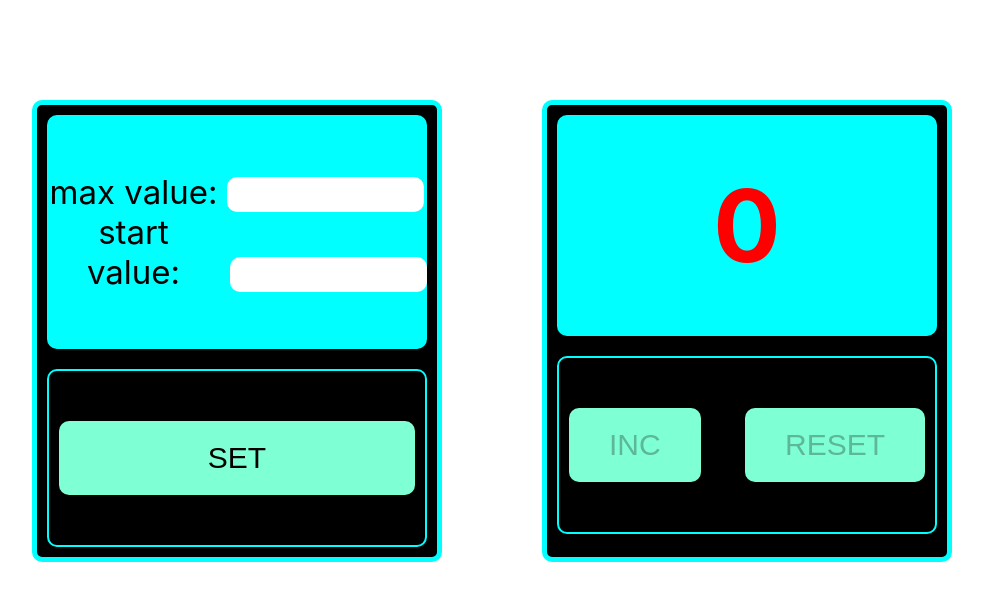
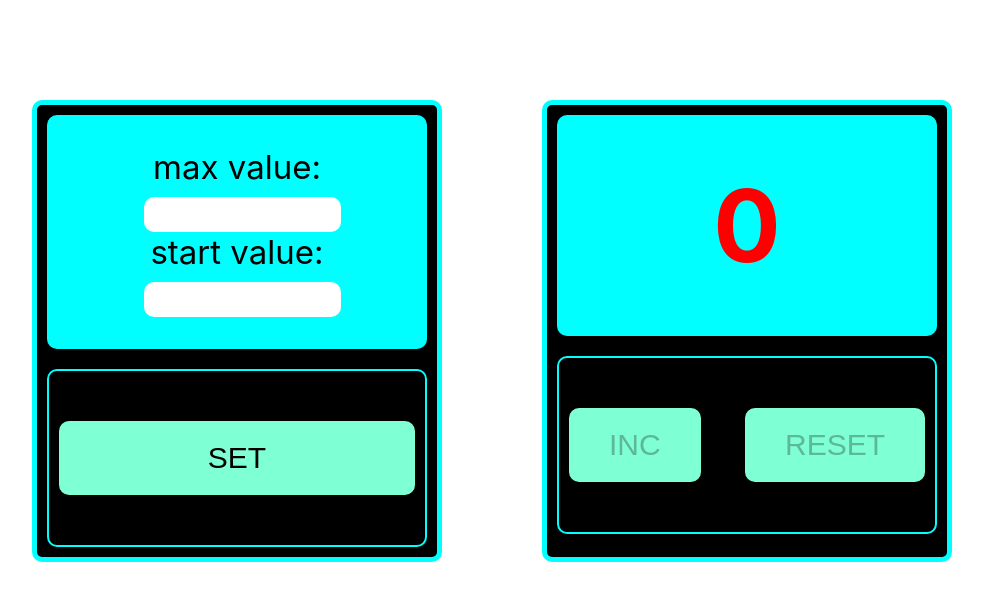
Before and after one commit to prudiusDenys/ReactExamComponents, a React (Create React App) app: page / in a window 1280 px wide. Shown: the top 600 px of the page, without its empty margins (168-1151 px from the left). Built offline with nearby package versions, Linux system fonts and the light colour scheme.

Commit message:
refactor (added common component 'Input')

```diff
--- /dev/null
+++ b/src/common/Input/Input.tsx
@@ -0,0 +1,20 @@
+import React, {ChangeEvent} from "react";
+import classes from "../../components/SetCounter/CounterValue/CounterValue.module.css";
+
+type PropsType = {
+	value: string
+	positiveValue: boolean
+	onChange: (e: ChangeEvent<HTMLInputElement>) => void
+}
+
+export const Input = (props: PropsType) => {
+
+	return (
+		<div>
+			{props.value}: <input onChange={props.onChange}
+														className={!props.positiveValue ?
+															`${classes.error} ${classes.valueInput}` : classes.valueInput}
+														type="number"/>
+		</div>
+	)
+}
--- a/src/components/Counter/Counter.tsx
+++ b/src/components/Counter/Counter.tsx
@@ -3,6 +3,7 @@ import classes from "./Counter.module.css";
 import {CounterNumber} from "./CounterNumber/CounterNumber";
 import {Button} from "../../common/Button/Button";
 import {SetCounter} from "../SetCounter/SetCounter";
+
 
 export const Counter = () => {
 
@@ -12,6 +13,7 @@ export const Counter = () => {
 	const [correctValue, setCorrectValue] = useState<boolean>(false)
 	const [showCounter, setShowCounter] = useState<boolean>(true)
 	const [disabled, setDisabled] = useState<boolean>(true)
+
 
 	let onClickHandler = () => {
 		setNumber(number + 1)
@@ -38,6 +40,7 @@ export const Counter = () => {
 
 	let getCorrectValue = (value: boolean) => {
 		setCorrectValue(value)
+		setShowCounter(false)
 	}
 
 	return (
@@ -67,6 +70,5 @@ export const Counter = () => {
 				</div>
 			</div>
 		</div>
-
 	)
 }
--- a/src/components/Counter/CounterNumber/CounterNumber.tsx
+++ b/src/components/Counter/CounterNumber/CounterNumber.tsx
@@ -9,6 +9,7 @@ type PropsType = {
 }
 
 export const CounterNumber = (props: PropsType) => {
+	debugger
 	return (
 		<div className={classes.counterNumber}>
 			{
--- a/src/components/SetCounter/CounterValue/CounterValue.tsx
+++ b/src/components/SetCounter/CounterValue/CounterValue.tsx
@@ -1,5 +1,6 @@
 import React, {ChangeEvent, useState} from "react";
 import classes from "./CounterValue.module.css";
+import {Input} from "../../../common/Input/Input";
 
 type PropsType = {
 	getMaxValue: (value: number) => void
@@ -30,7 +31,6 @@ export const CounterValue = (props: PropsType) => {
 			props.getCorrectValue(true)
 		}
 	}
-
 	let onChangeStartHandler = (e: ChangeEvent<HTMLInputElement>) => {
 		setStartValue((Number(e.currentTarget.value)))
 		if (Number(e.currentTarget.value) >= 0 && Number(e.currentTarget.value) ! < maxValue) {
@@ -45,19 +45,20 @@ export const CounterValue = (props: PropsType) => {
 		}
 	}
 
-
 	return (
 		<div className={classes.counterValue}>
 			<div className={classes.numbers}>
 				<div className={classes.value}>
-					max value: <input onChange={onChangeMaxHandler}
-														className={!maxPositiveValue ? `${classes.error} ${classes.valueInput}` : classes.valueInput}
-														type="number"/>
+					<Input key={1}
+								 value={'max value'}
+								 positiveValue={maxPositiveValue}
+								 onChange={onChangeMaxHandler}/>
 				</div>
 				<div className={classes.value}>
-					start value: <input onChange={onChangeStartHandler}
-															className={!startPositiveValue ? `${classes.error} ${classes.valueInput}` : classes.valueInput}
-															type="number"/>
+					<Input key={2}
+								 value={'start value'}
+								 positiveValue={startPositiveValue}
+								 onChange={onChangeStartHandler}/>
 				</div>
 			</div>
 		</div>
```
Also changed, not shown: src/components/SetCounter/SetCounter.tsx (+9 -9 lines), src/common/Input/Input.module.css (added).
